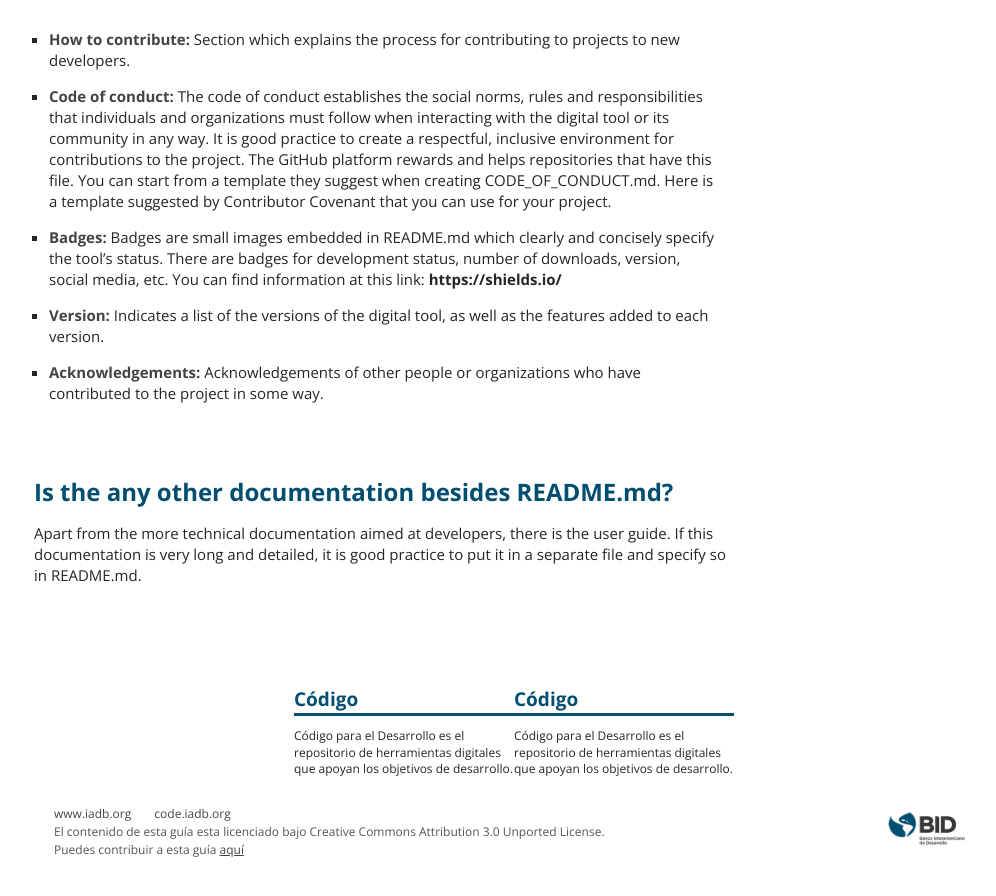
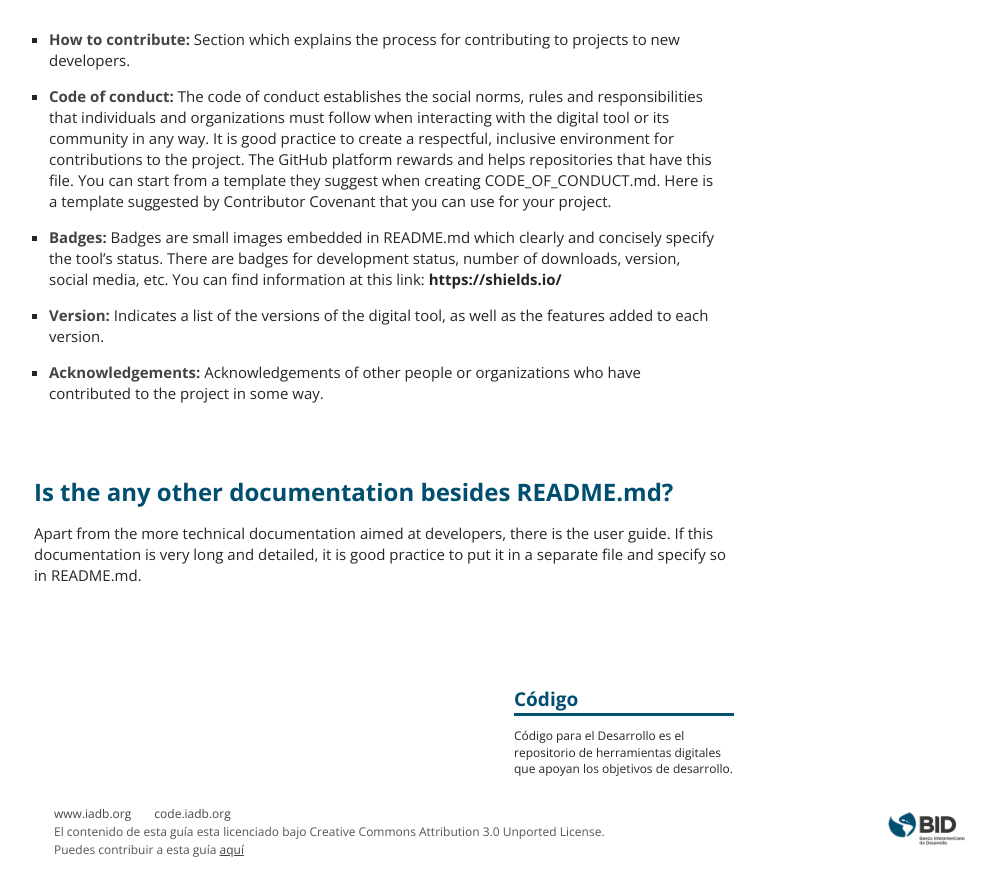
Before and after one commit to EL-BID/guia-de-publicacion, a Jekyll site: the page built from _documents/en/documentacion.markdown, in a window 1280 px wide and 900 px high, scrolled down 1855 px. Shown: the top 896 px of the window, without its empty margins (136-1132 px from the left). Built offline with Jekyll 4.4.1, drawn with Linux system fonts in a browser that asks for light colours.

Commit message:
Update sidebar.html

```diff
--- a/_includes/sidebar.html
+++ b/_includes/sidebar.html
@@ -50,15 +50,3 @@
 
 </div> <!-- /sidebar -->
 {% endif %}
-
-{% if page.sidebaren %}
-<div class="sidebar">
-
-  <div class="link-container">
-      <h3 class="sidebar_border_bottom"> <a href="http://code.iadb.org/">Código</a></h3>
-      <p>Código para el Desarrollo es el repositorio de herramientas digitales que apoyan los objetivos de desarrollo.</p>
-
-  </div>
-
-</div> <!-- /sidebar -->
-{% endif %}
```
